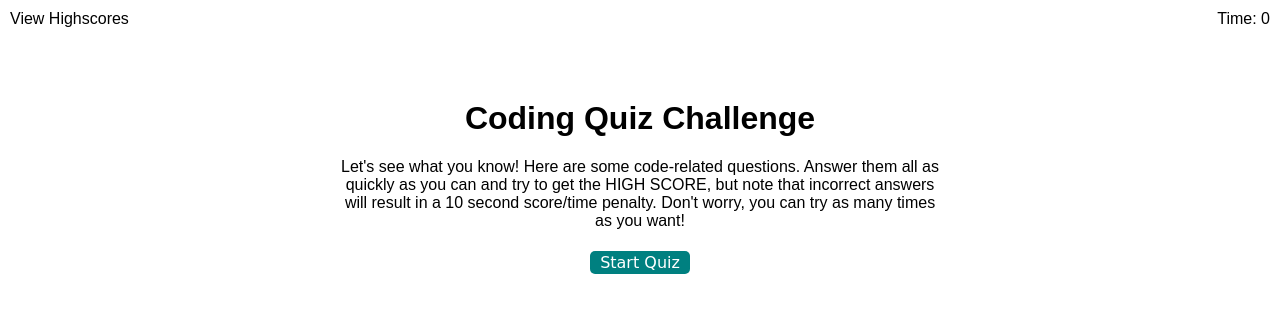
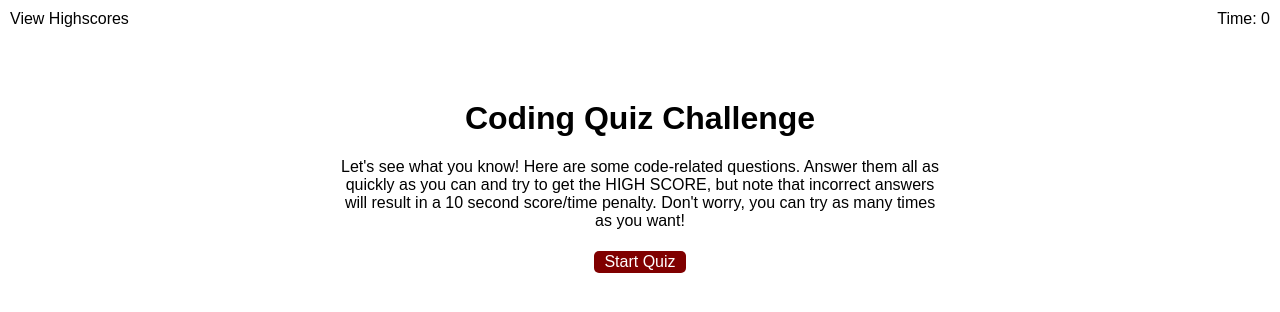
Before and after one commit to Emareaun/CodeQuiz, a plain HTML site: page index.html in a window 1280 px wide. Drawn offline with Linux system fonts and the light colour scheme; a script that the page names is missing; files whose address does not match are found by name.

Commit message:
color changed

```diff
--- a/CSS/style.css
+++ b/CSS/style.css
@@ -49,9 +49,9 @@ body {
     display: inline-block;
     margin: 5px;
     cursor: pointer;
-    font-family: "Architects Daughter", cursive;
+    font-family: "Arial", serif;
     font-size: 100%;
-    background-color: teal;
+    background-color: rgb(128, 0, 0);
     border-radius: 5px;
     padding: 2px 10px;
     color: white;
```
